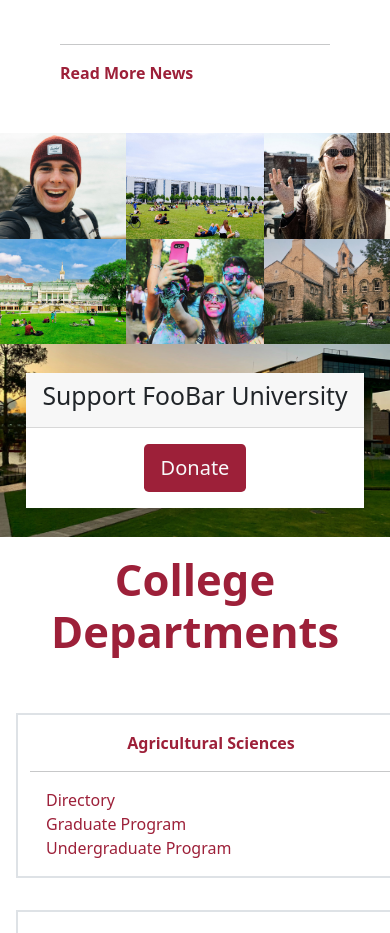
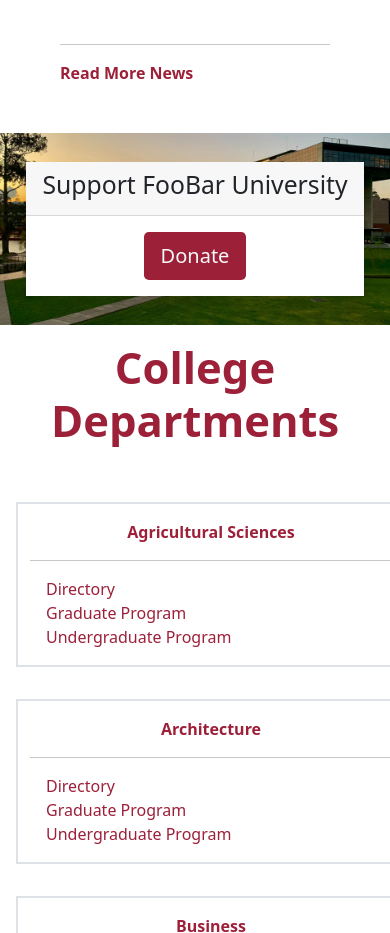
Before and after one commit to TrNiTu/StudentNewsPage, a plain HTML site: page index.html in a window 390 px wide. Shown: the part 1960-2893 px from the top of the page. Drawn offline with nearby package versions, Linux system fonts and the light colour scheme.

Commit message:
gen. updates

```diff
--- a/index.html
+++ b/index.html
@@ -245,7 +245,7 @@
     </section>
 
     <!-- Photo Showcase -->
-    <section id="photoshowcase">
+    <section class="d-lg-block d-md-block d-none" id="photoshowcase">
             <div class="row no-gutters">
                 <div class="col m-0 p-0 d-flex showcase-img-container align-items-center justify-content-center">
                     <i class="bi bi-instagram text-light display-2" style="position: absolute; z-index: 1;"></i>
```
Also changed, not shown: 1 other file. Lines whose indentation alone changed are shown as unchanged.
